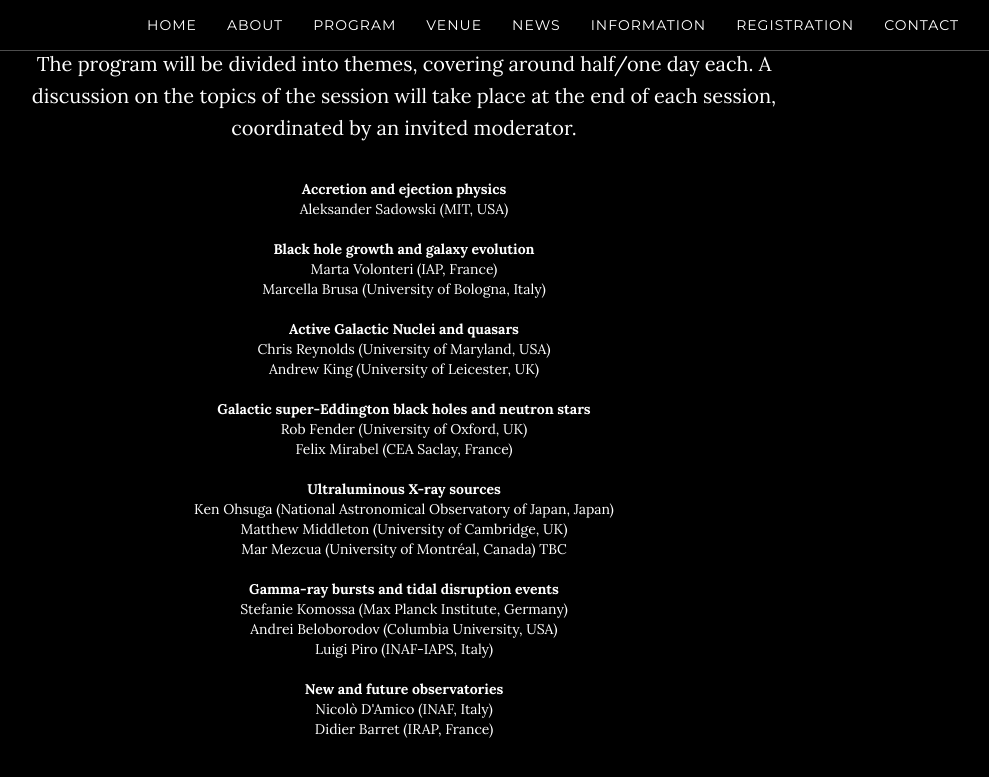
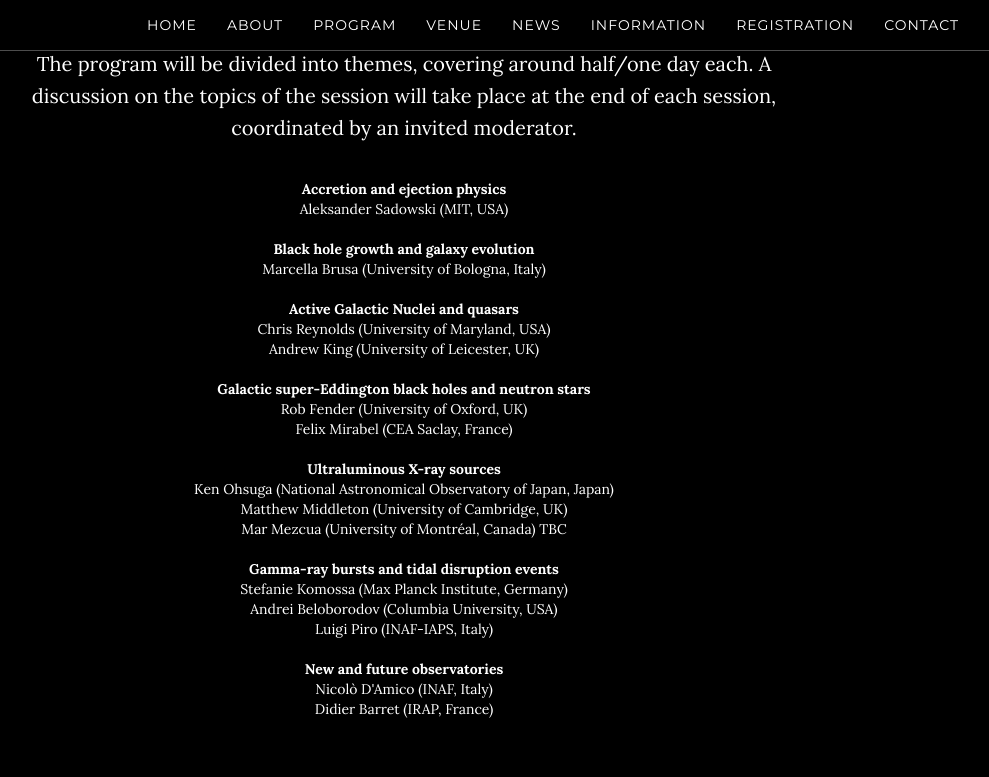
Before and after one commit to breakingthelimits/supereddington2016, a Jekyll site: the page built from index.html, in a window 1280 px wide and 900 px high, scrolled down 2167 px. Shown: the top 777 px of the window, without its empty margins (236-1225 px from the left). Built offline with Jekyll 4.4.1, drawn with Linux system fonts in a browser that asks for light colours.

Commit message:
Eliminate Marta Volonteri :(

```diff
--- a/_includes/program.html
+++ b/_includes/program.html
@@ -14,7 +14,6 @@
 
         <b>Black hole growth and galaxy evolution</b><br />
 
-        Marta Volonteri (IAP, France)<br />
         Marcella Brusa (University of Bologna, Italy)<br /><br />
 
         <b>Active Galactic Nuclei and quasars</b><br />
```
